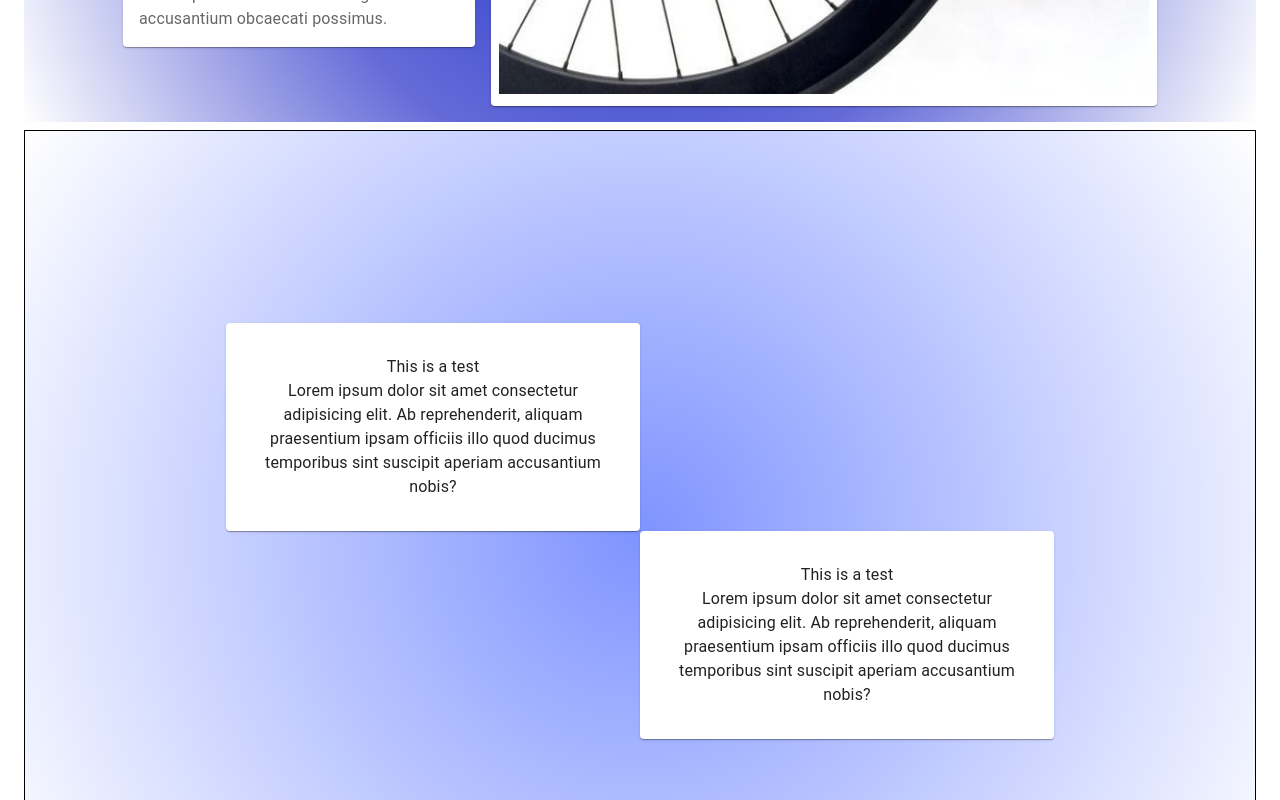
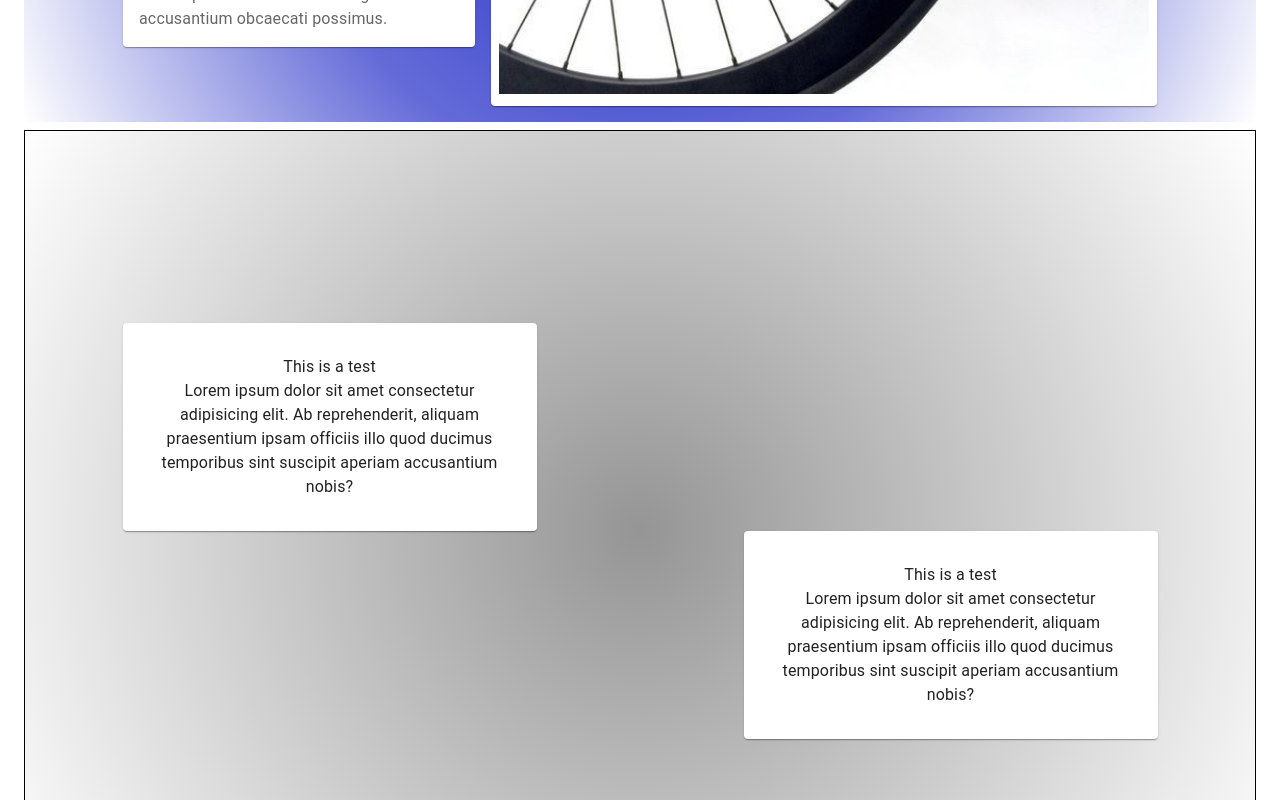
Before and after one commit to samouchka1/coolbikes, a React (Create React App) app: page /about in a window 1280 px wide. Shown: the part 520-1320 px from the top of the page. Built offline with nearby package versions, Linux system fonts and the light colour scheme; the HTML template or start-up script is replaced by a standard one.

Commit message:
Update Banner.js

```diff
--- a/src/components/Banner.js
+++ b/src/components/Banner.js
@@ -17,13 +17,13 @@ const Banner = () => {
             margin: 'auto',
             height: '100vh',
             border: 'black 1px solid', //test
-            background: 'radial-gradient(circle, rgba(126,147,255,1) 0%, rgba(255,255,255,1) 100%)'
+            background: 'radial-gradient(circle, rgba(149,149,149,1) 0%, rgba(255,255,255,1) 100%)'
         }}>
             <Box sx={{
                 display: 'flex',
                 flexDirection: 'column',
             }}>
-                <Slide direction="left" delay="50">
+                <Slide direction="left" delay="50" triggerOnce>
                     <Paper sx={{
                         padding: '2rem',
                         width: {
@@ -31,7 +31,7 @@ const Banner = () => {
                             xs: 175
                         },
                         position: 'relative',
-                        right: '50%'
+                        right: '75%'
                     }}>
                         <Typography>
                             This is a test
@@ -42,7 +42,7 @@ const Banner = () => {
                     </Paper>
                 </Slide>
 
-                <Slide direction="right" delay="80">
+                <Slide direction="right" delay="80" triggerOnce>
                     <Paper sx={{
                         padding: '2rem',
                         width: {
@@ -50,7 +50,7 @@ const Banner = () => {
                             xs: 175
                         },
                         position: 'relative',
-                        left: '50%'
+                        left: '75%'
                     }}>
                         <Typography>
                             This is a test
```
